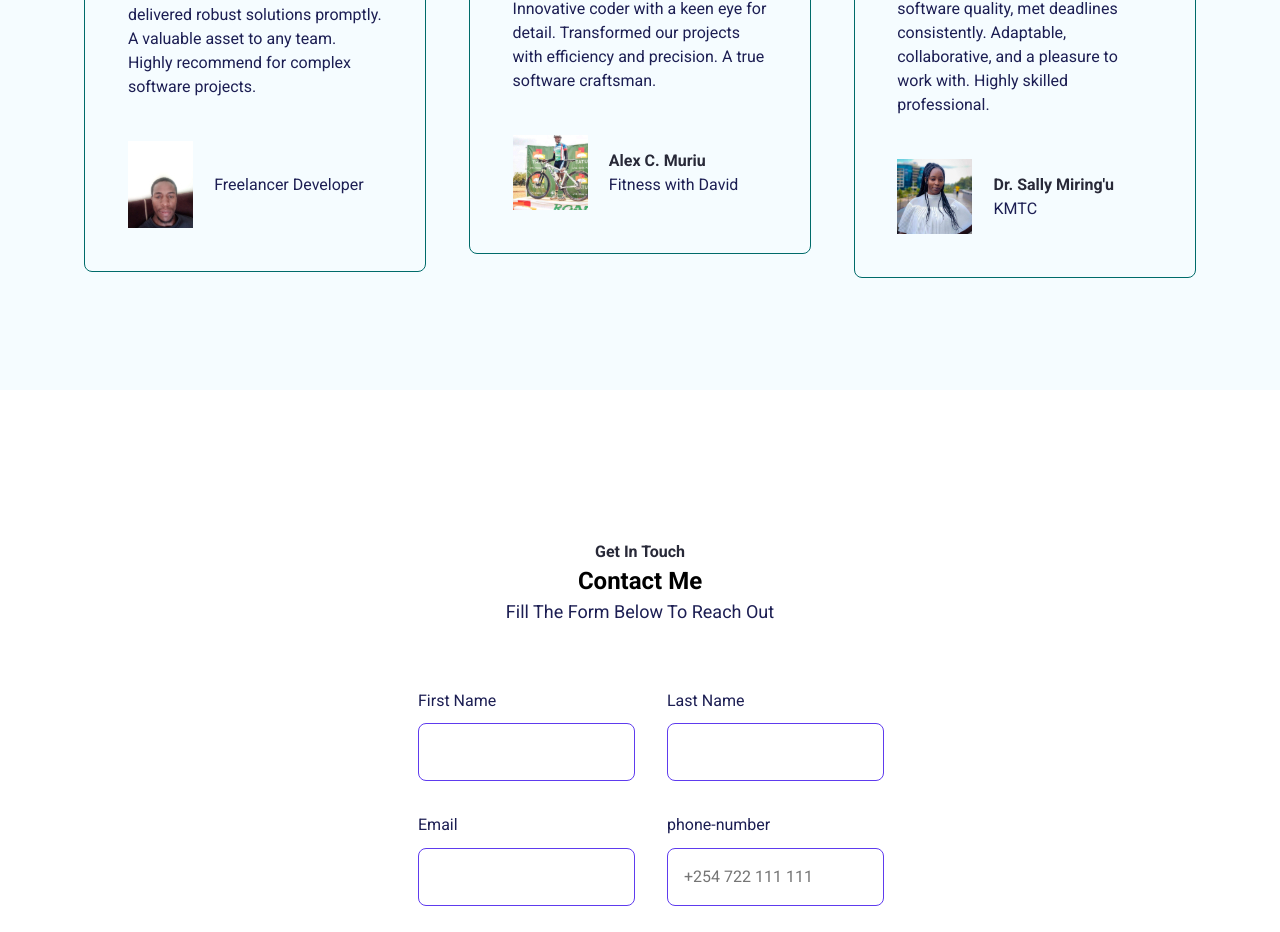
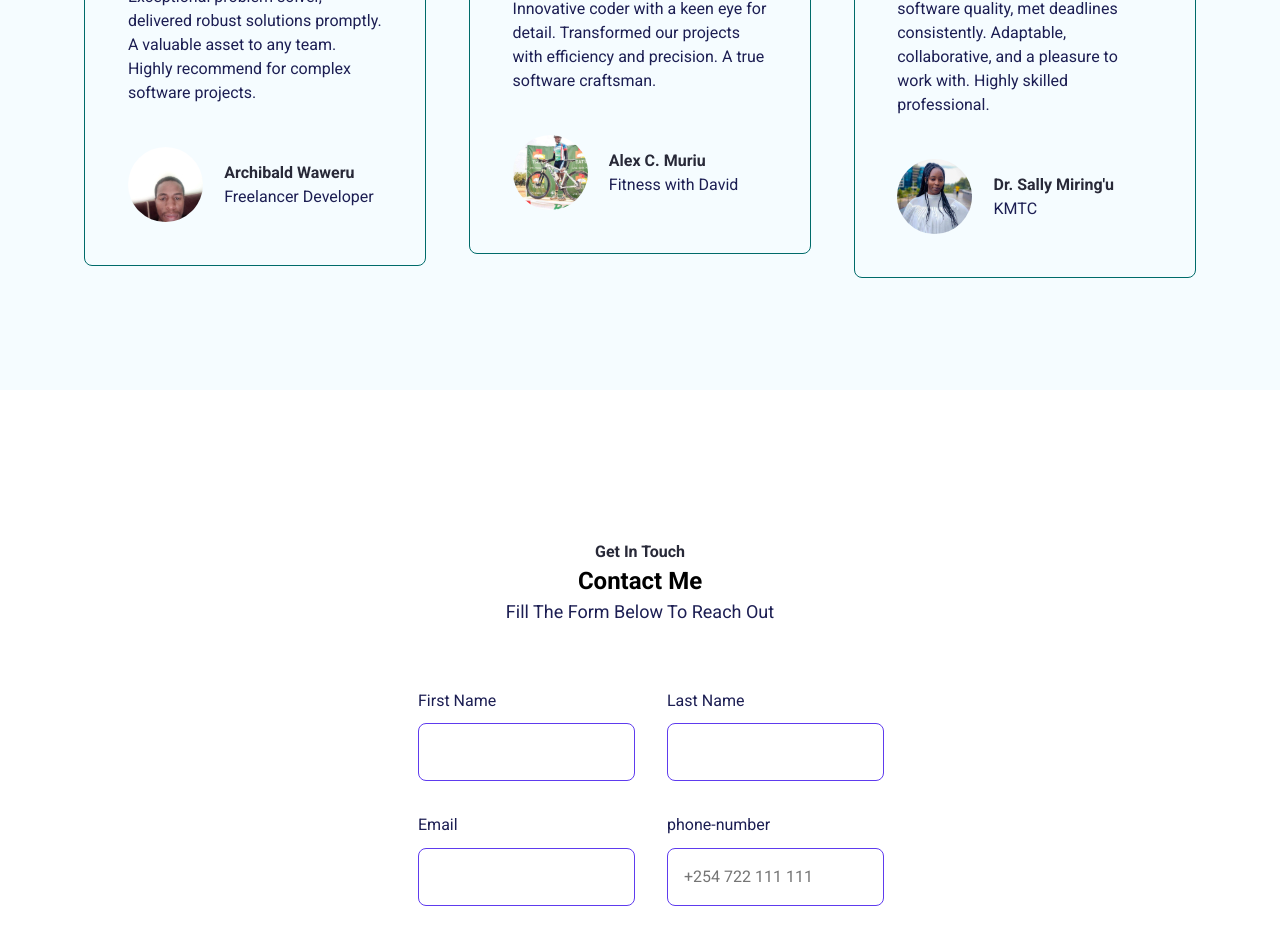
Before and after one commit to alex-njuguna/portfolio, a React (Create React App) app: page / in a window 1280 px wide. Shown: the part 4620-5552 px from the top of the page. Built offline with nearby package versions, Linux system fonts and the light colour scheme.

Commit message:
testimonials

```diff
--- a/src/Pages/Home/Testimonials.jsx
+++ b/src/Pages/Home/Testimonials.jsx
@@ -30,7 +30,11 @@ export default function Testimonial() {
             </div>
             <p className="text-md">{item.description}</p>
             <div className="testimonial--section--card--author--detail">
-              <img src={item.src} alt="Avatar" />
+              <img
+                style={{ borderRadius: "50%" }}
+                src={item.src}
+                alt="Avatar"
+              />
               <div>
                 <p className="text-md testimonial--author--name">
                   {item.author_name}
--- a/src/data/index.json
+++ b/src/data/index.json
@@ -73,6 +73,7 @@
       "count": "5",
       "src": "./img/tasu.jpg",
       "description": "Exceptional problem solver, delivered robust solutions promptly. A valuable asset to any team. Highly recommend for complex software projects.",
+      "author_name": "Archibald Waweru",
       "author_designation": "Freelancer Developer"
     },
     {
```
Also changed, not shown: public/img/tasu.jpg.
